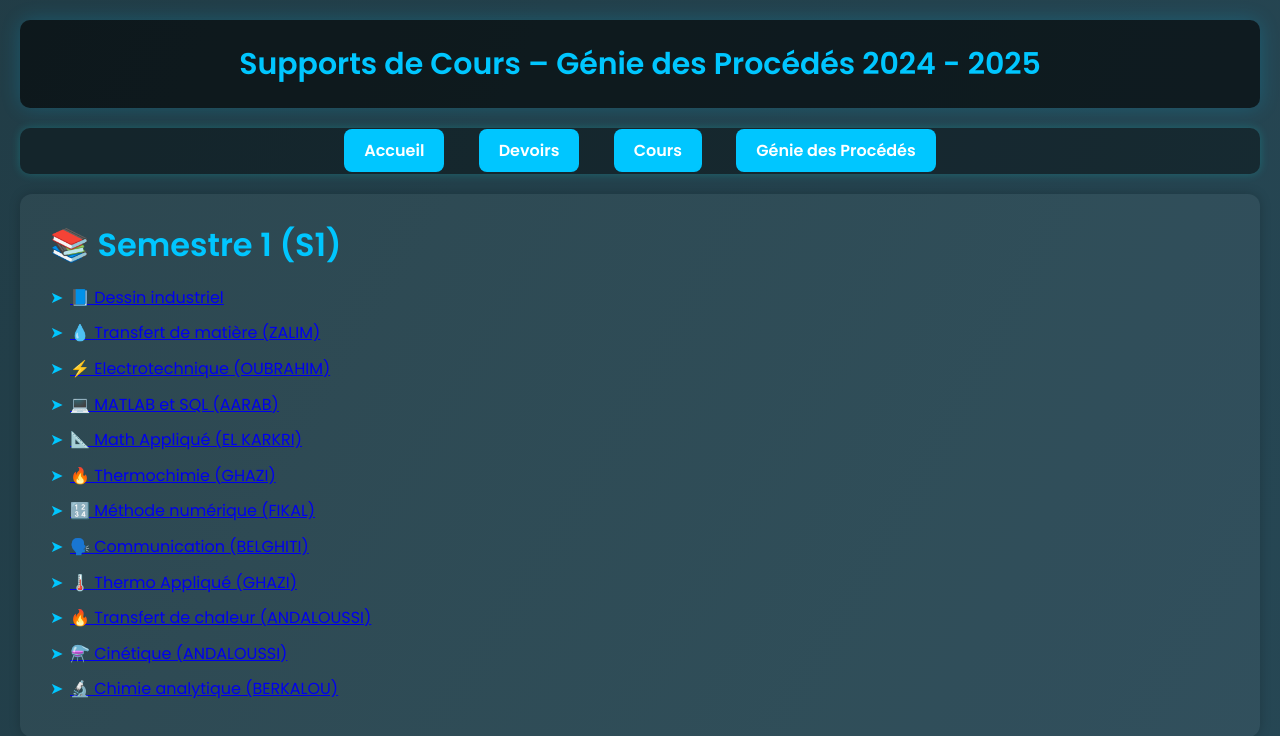
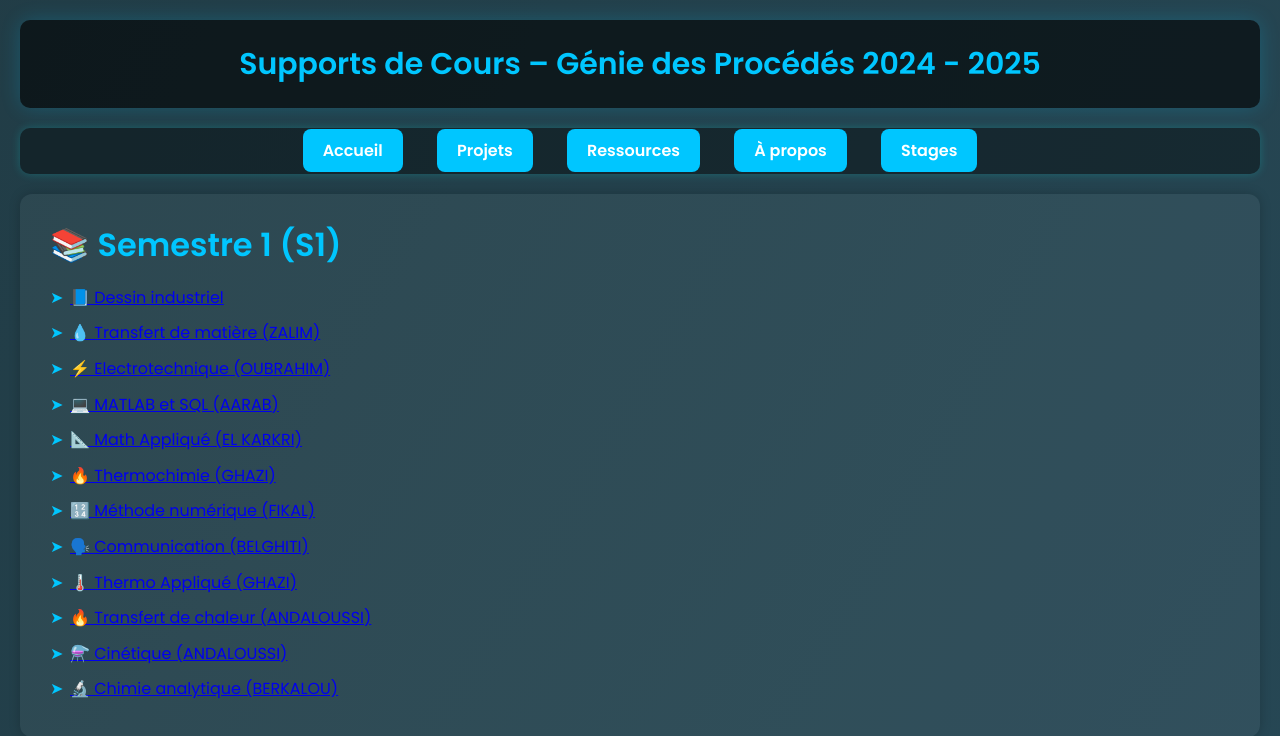
Before and after one commit to TahaBo04/GPI, a Flask app: page /courses in a window 1280 px wide. Shown: the top 736 px of the page. Run offline with Flask 3, Linux system fonts and the light colour scheme.

Commit message:
Update courses.html

```diff
--- a/templates/courses.html
+++ b/templates/courses.html
@@ -1,3 +1,4 @@
+<!DOCTYPE html>
 <!DOCTYPE html>
 <html lang="fr">
 <head>
@@ -7,21 +8,22 @@
 </head>
 <body>
 
-<div class="container">
-
 <header>
     Supports de Cours – Génie des Procédés 2024 - 2025
 </header>
 
+
 <nav>
     <a href="{{ url_for('home') }}">Accueil</a>
-        <a href="{{ url_for('assignments') }}">Devoirs</a>
-        <a href="{{ url_for('courses') }}">Cours</a>
-        <a href="{{ url_for('process') }}">Génie des Procédés</a>
+    <a href="{{ url_for('assignments') }}">Projets</a>
+    <a href="{{ url_for('courses') }}">Ressources</a>
+    <a href="{{ url_for('process') }}">À propos</a>
+    <a href="{{ url_for('internships') }}">Stages</a>
 </nav>
 
 <div class="section">
     <h1>📚 Semestre 1 (S1)</h1>
+
     <ul>
         <li><a href="https://drive.google.com/drive/folders/1htJhm5tOMLOAsjy5OhlTg6M9bMuQlDnY?usp=drive_link" target="_blank">📘 Dessin industriel</a></li>
         <li><a href="https://drive.google.com/drive/folders/1DlQYuY3xJUAsI5oSnRIZL_NyU7X10SDe?usp=drive_link" target="_blank">💧 Transfert de matière (ZALIM)</a></li>
@@ -30,16 +32,17 @@
         <li><a href="https://drive.google.com/drive/folders/1mrx3b1dK-0lgC1eMsBylMRxnYRvORSyK?usp=drive_link" target="_blank">📐 Math Appliqué (EL KARKRI)</a></li>
         <li><a href="https://drive.google.com/drive/folders/1yHX5OpTuhvNq2q_Sq3lBSzIGO7lqQwci?usp=drive_link" target="_blank">🔥 Thermochimie (GHAZI)</a></li>
         <li><a href="https://drive.google.com/drive/folders/1OFw9sCnjFim1UFdlZttpSY0tcOBEJRW-?usp=drive_link" target="_blank">🔢 Méthode numérique (FIKAL)</a></li>
-            <li><a href="https://docs.google.com/document/d/18maIBQt3zDk6QMJ9RCaXzxnrkYSVNvS-/edit?usp=drive_link" target="_blank">🗣️ Communication (BELGHITI)</a></li>
+        <li><a href="https://docs.google.com/document/d/18maIBQt3zDk6QMJ9RCaXzxnrkYSVNvS-/edit?usp=drive_link&ouid=111198170536793194952&rtpof=true&sd=true" target="_blank">🗣️ Communication (BELGHITI)</a></li>
         <li><a href="https://drive.google.com/drive/folders/1cS90p7oU3NCdpxOCF3D7inA5rlB_Fott?usp=drive_link" target="_blank">🌡️ Thermo Appliqué (GHAZI)</a></li>
         <li><a href="https://drive.google.com/drive/folders/1-SnyWvyiX6FymLmscHXZWtWzpkkwvoUF?usp=drive_link" target="_blank">🔥 Transfert de chaleur (ANDALOUSSI)</a></li>
         <li><a href="https://drive.google.com/drive/folders/1MRSA5ARShvEwudhlIFUeoLSei23S9HGy?usp=drive_link" target="_blank">⚗️ Cinétique (ANDALOUSSI)</a></li>
-            <li><a href="https://drive.google.com/drive/folders/1roJVskFEYCDWxqdTfVf8FdOAbudPwuzP?usp=drive_link" target="_blank">🔬 Chimie analytique (BERKALOU)</a></li>
+        <li><a href="https://drive.google.com/drive/folder13" target="_blank">🔬 Chimie analytique (BERKALOU)</a></li>
     </ul>
 </div>
 
 <div class="section">
     <h1>📘 Semestre 2 (S2)</h1>
+
     <ul>
         <li><a href="https://drive.google.com/drive/folders/17KR-d3H3eForJUQE-jxntx_gPDR45QXs?usp=drive_link" target="_blank">📊 Bilan (Semlali)</a></li>
         <li><a href="https://drive.google.com/drive/folders/1dmm1B29UtnPJcwybjwPb6pif7qrwILRi?usp=drive_link" target="_blank">🧪 Chimie organique (BERKALOU)</a></li>
@@ -53,11 +56,10 @@
     </ul>
 </div>
 
+
 <footer>
     &copy; 2025 Classe GPI – Organisation pédagogique complète
 </footer>
 
-</div>
-
 </body>
 </html>
```
Lines whose indentation alone changed are shown as unchanged.
